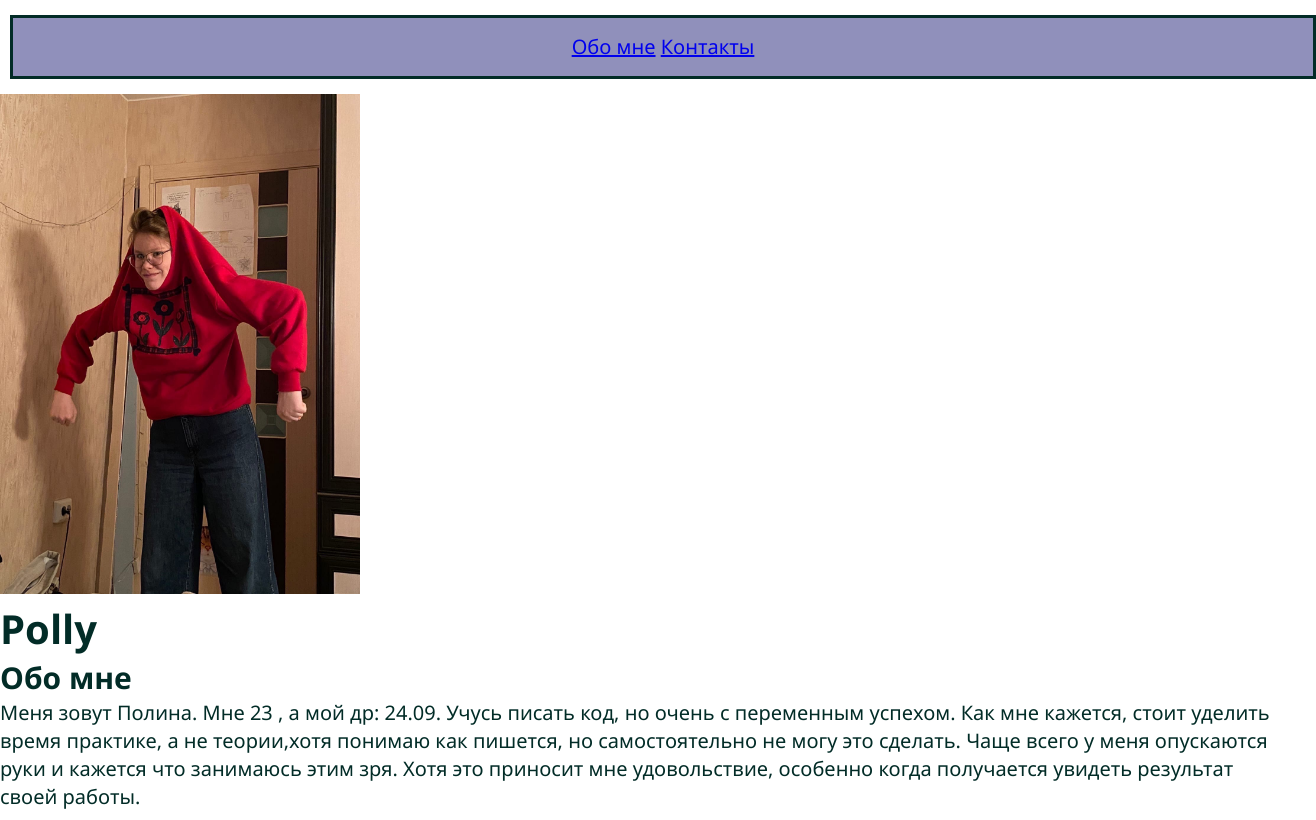
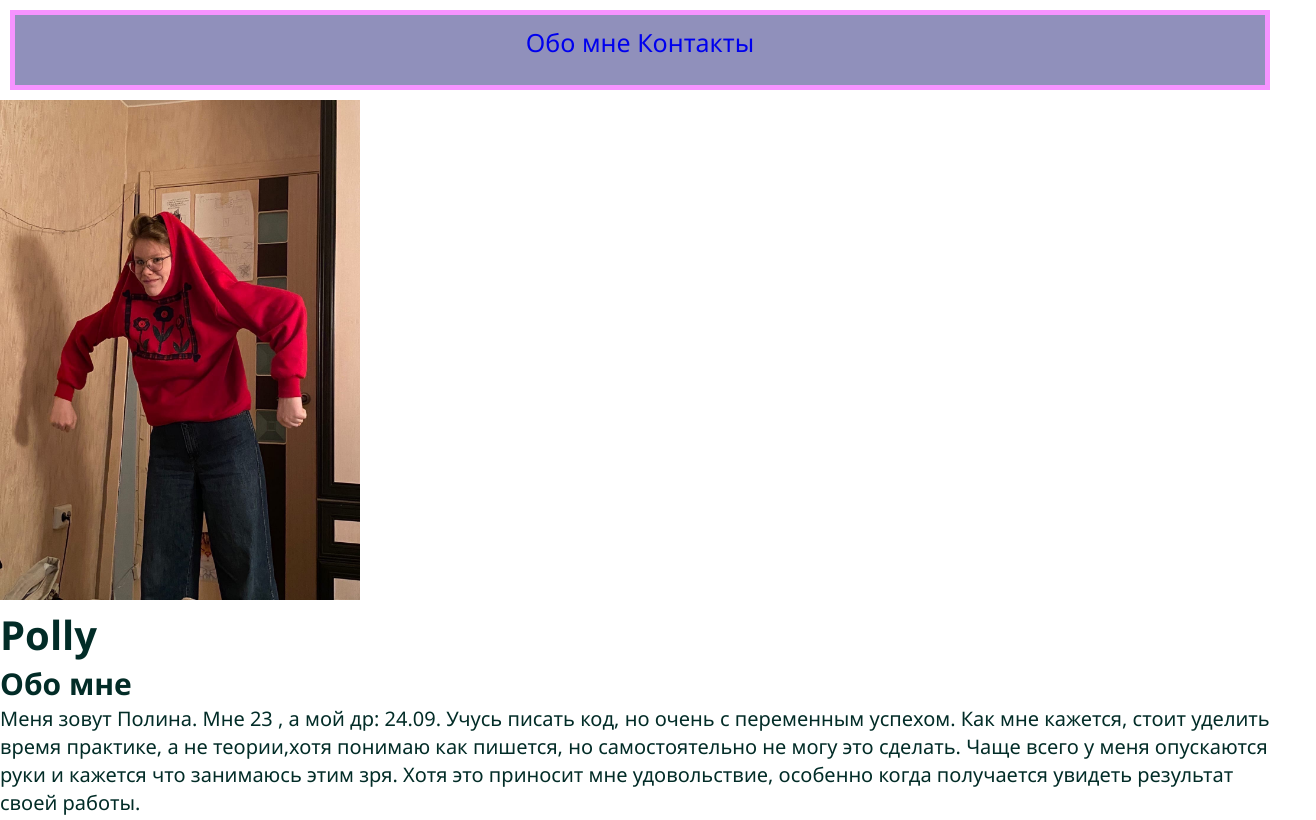
Before and after one commit to stupidsardine/Test_1, a plain HTML site: page index.html in a window 1280 px wide. Shown: the top 820 px of the page, 1316 px wide, since content can reach past the window. Drawn offline with Linux system fonts and the light colour scheme.

Commit message:
Шапка почти получилась

```diff
--- a/style.css
+++ b/style.css
@@ -1,13 +1,23 @@
 *{
     margin: 0;
     padding: 0;
+    max-width: 1490px;
+    min-width: 375 px;
 }
 
 
 /*li {
     text-decoration: none;
     Одна из ошибок,что не задала максимальную и минимальную ширину.
+    Как мне кажется, что подчеркивание и точки убираются не так,
+     в плане можно их как-то по другому отменить,
+      вплане в классе, а не сам атрибут. Может ошибка в моей голове
 } */
+
+/*a {
+    text-decoration: none;
+} */
+
 body {
     font-family: 'Segoe UI', Tahoma, Geneva, Verdana, sans-serif;
     font-size: 20px;
@@ -18,12 +28,28 @@ body {
 }
 
 header {
-    width: 100%;
+    font-size: 25px;
+    height: 50px;
     display: flex;
     justify-content:center;
-    padding: 15px 10px 15px 10px;
-    margin: 15px 10px 15px 10px;
-    border: 3px solid;
     background-color: rgb(144, 144, 187);
-    /*Некорректно прописаны отступы,*/
+    padding: 10px 10px ;
+    margin: 10px 10px ;
+    border: 5px solid;
+    border-color: rgb(246, 147, 255);
+     /*Некорректно прописаны отступы,как по мне,
+      слишком много значений,
+     еще в некорректном порядке*/
 }
+
+.menu {
+    /*Тут стоит задать отступы,
+    может как-то добавить оформление,
+    работать с блоками тут (?) */
+
+}
+
+.link {
+    text-decoration: none;
+
+}
```
